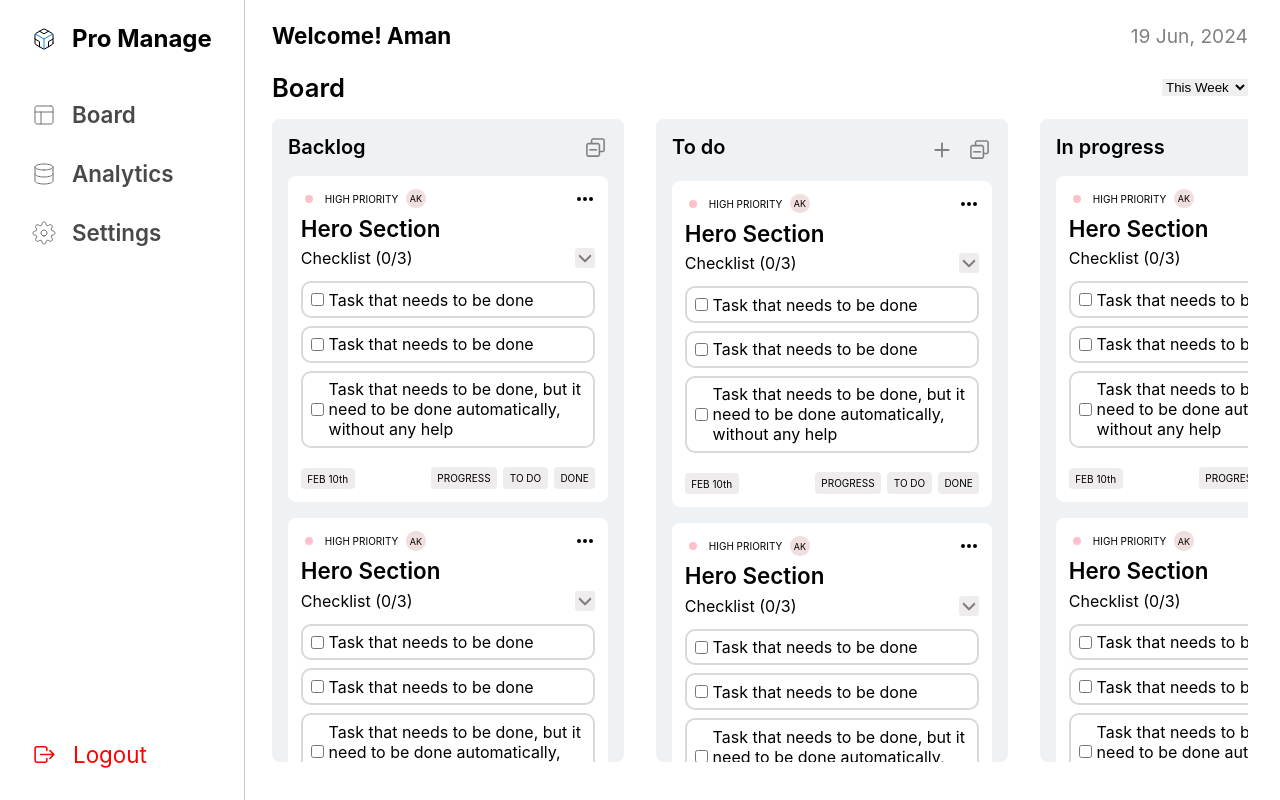
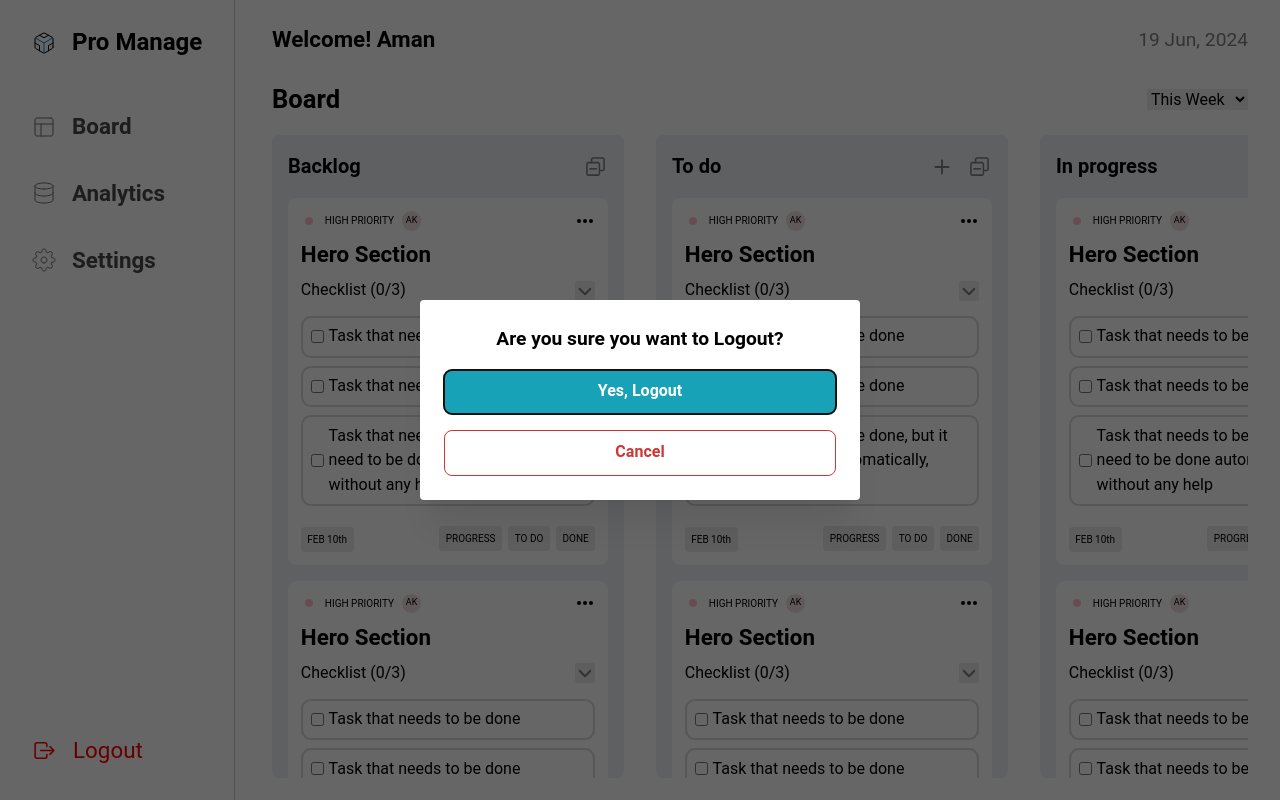
Before and after one commit to AmanGarg0303/pro-manage, a React (Create React App) app in the folder frontend/: page / in a window 1280 px wide. Both pictures are taken after a click on the icon 44 px from the left and 754 px from the top of the page. Built offline with nearby package versions, Linux system fonts and the light colour scheme.

Commit message:
logoutModal

```diff
--- a/frontend/package.json
+++ b/frontend/package.json
@@ -3,6 +3,8 @@
   "version": "0.1.0",
   "private": true,
   "dependencies": {
+    "@mantine/core": "^7.10.2",
+    "@mantine/hooks": "^7.10.2",
     "@testing-library/jest-dom": "^5.17.0",
     "@testing-library/react": "^13.4.0",
     "@testing-library/user-event": "^13.5.0",
--- /dev/null
+++ b/frontend/src/components/logoutModal/LogoutModal.jsx
@@ -0,0 +1,29 @@
+import React from "react";
+import styles from "./logoutModal.module.css";
+import { Modal } from "@mantine/core";
+
+export const LogoutModal = ({ openLogoutModal, setOpenLogoutModal }) => {
+  return (
+    <Modal
+      opened={openLogoutModal}
+      onClose={() => setOpenLogoutModal(false)}
+      closeOnClickOutside
+      withCloseButton={false}
+      centered
+      padding={"1.5rem"}
+    >
+      <div className={styles.logoutContainer}>
+        <p>Are you sure you want to Logout?</p>
+
+        <button className={styles.logout}>Yes, Logout</button>
+        <button
+          onClick={() => setOpenLogoutModal(false)}
+          type="button"
+          className={styles.cancel}
+        >
+          Cancel
+        </button>
+      </div>
+    </Modal>
+  );
+};
--- /dev/null
+++ b/frontend/src/components/logoutModal/logoutModal.module.css
@@ -0,0 +1,33 @@
+.logoutContainer {
+  p {
+    font-size: 1.2rem;
+    font-weight: 600;
+    text-align: center;
+  }
+
+  .logout {
+    display: block;
+    width: 100%;
+    margin-top: 1rem;
+    background-color: var(--primary-blue);
+    padding: 0.6rem 3rem;
+    border-radius: 8px;
+    border: none;
+    color: white;
+    font-weight: 600;
+    cursor: pointer;
+  }
+
+  .cancel {
+    display: block;
+    width: 100%;
+    margin-top: 1rem;
+    border: 1px solid var(--btn-red);
+    padding: 0.6rem 3rem;
+    border-radius: 8px;
+    color: var(--btn-red);
+    font-weight: 600;
+    cursor: pointer;
+    background-color: white;
+  }
+}
--- a/frontend/src/components/sidebar/Sidebar.jsx
+++ b/frontend/src/components/sidebar/Sidebar.jsx
@@ -6,9 +6,11 @@ import SettingsIcon from "../../assets/setting.svg";
 import BoardIcon from "../../assets/board.svg";
 import AnalyticIcon from "../../assets/analytic.svg";
 import { IoLogOutOutline } from "react-icons/io5";
+import { LogoutModal } from "../logoutModal/LogoutModal";
 
 export const Sidebar = () => {
   const { pathname } = useLocation();
+  const [openLogoutModal, setOpenLogoutModal] = useState(false);
 
   return (
     <div className={styles.sidebar}>
@@ -52,10 +54,18 @@ export const Sidebar = () => {
         </Link>
       </div>
 
-      <div className={styles.logoutDiv}>
+      <div
+        className={styles.logoutDiv}
+        onClick={() => setOpenLogoutModal(true)}
+      >
         <IoLogOutOutline color="red" size={25} style={{ cursor: "pointer" }} />
         <button>Logout</button>
       </div>
+
+      <LogoutModal
+        openLogoutModal={openLogoutModal}
+        setOpenLogoutModal={setOpenLogoutModal}
+      />
     </div>
   );
 };
--- a/frontend/src/index.js
+++ b/frontend/src/index.js
@@ -3,12 +3,20 @@ import ReactDOM from "react-dom/client";
 import "./index.css";
 import App from "./App";
 import { ActiveAuthProvider } from "./providers/activeAuthComp";
+import { createTheme, MantineProvider } from "@mantine/core";
+import "@mantine/core/styles.css";
+
+const theme = createTheme({
+  fontFamily: "Roboto, sans-serif",
+});
 
 const root = ReactDOM.createRoot(document.getElementById("root"));
 root.render(
   <React.StrictMode>
     <ActiveAuthProvider>
-      <App />
+      <MantineProvider theme={theme}>
+        <App />
+      </MantineProvider>
     </ActiveAuthProvider>
   </React.StrictMode>
 );
```
Also changed, not shown: 1 other file (tests, documents, lock files or other folders).
